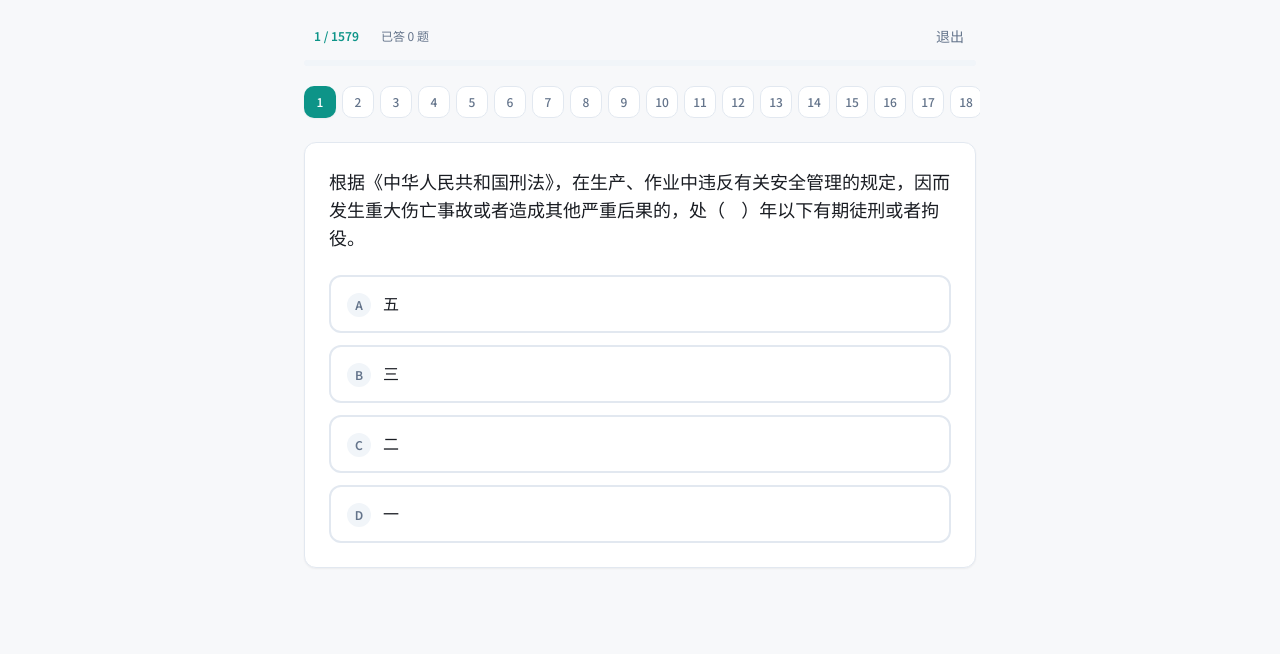
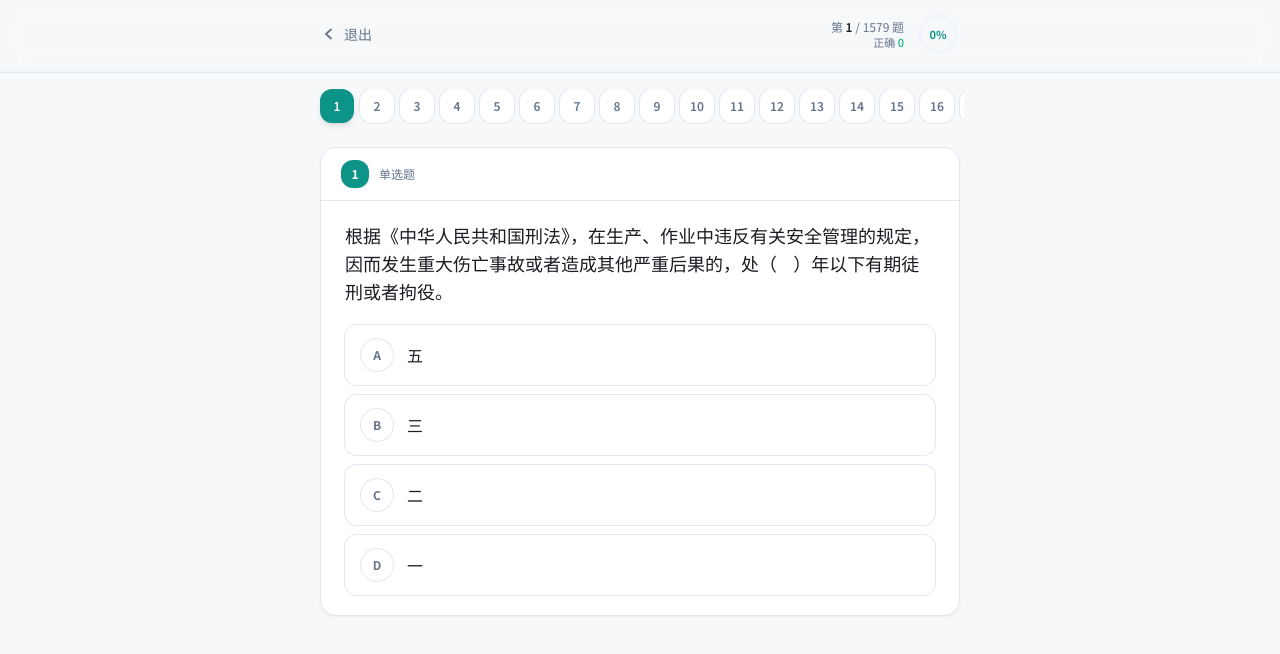
Before and after one commit to with-wheat/productionManagement, a Next.js app: page /quiz in a window 1280 px wide. Shown: the top 654 px of the page. Built offline with nearby package versions, Linux system fonts and the light colour scheme.

Commit message:
feat: enhance quiz page feedback and layout
Improved visual feedback for correct/incorrect answers and optimized layout.

Co-authored-by: 吕小布 <67179371+with-wheat@users.noreply.github.com>

```diff
--- a/src/app/globals.css
+++ b/src/app/globals.css
@@ -97,3 +97,22 @@ body {
 .animate-progress {
   animation: progressGrow 0.6s ease-out forwards;
 }
+
+/* Pulse animation for correct/wrong feedback */
+@keyframes pulse-success {
+  0%, 100% { box-shadow: 0 0 0 0 rgba(16, 185, 129, 0); }
+  50% { box-shadow: 0 0 0 6px rgba(16, 185, 129, 0.12); }
+}
+
+@keyframes pulse-error {
+  0%, 100% { box-shadow: 0 0 0 0 rgba(239, 68, 68, 0); }
+  50% { box-shadow: 0 0 0 6px rgba(239, 68, 68, 0.12); }
+}
+
+.animate-pulse-success {
+  animation: pulse-success 0.8s ease-out;
+}
+
+.animate-pulse-error {
+  animation: pulse-error 0.8s ease-out;
+}
--- a/src/app/quiz/page.tsx
+++ b/src/app/quiz/page.tsx
@@ -6,14 +6,91 @@ import type { Question } from '@/types/question';
 
 const OPTION_LABELS = ['A', 'B', 'C', 'D'];
 
-function ProgressBar({ current, total }: { current: number; total: number }) {
-  const percentage = total > 0 ? ((current) / total) * 100 : 0;
+/* ---- Icons ---- */
+function IconCheck({ size = 14 }: { size?: number }) {
   return (
-    <div className="w-full h-1.5 bg-muted rounded-full overflow-hidden">
+    <svg width={size} height={size} viewBox="0 0 16 16" fill="none" aria-hidden="true">
+      <path d="M3 8.5L6.5 12L13 4" stroke="currentColor" strokeWidth="2.2" strokeLinecap="round" strokeLinejoin="round" />
+    </svg>
+  );
+}
+
+function IconX({ size = 14 }: { size?: number }) {
+  return (
+    <svg width={size} height={size} viewBox="0 0 16 16" fill="none" aria-hidden="true">
+      <path d="M4 4L12 12M12 4L4 12" stroke="currentColor" strokeWidth="2.2" strokeLinecap="round" />
+    </svg>
+  );
+}
+
+function IconArrowRight() {
+  return (
+    <svg width="18" height="18" viewBox="0 0 18 18" fill="none" aria-hidden="true">
+      <path d="M7 4.5L12 9L7 13.5" stroke="currentColor" strokeWidth="2" strokeLinecap="round" strokeLinejoin="round" />
+    </svg>
+  );
+}
+
+/* ---- Progress Ring ---- */
+function ProgressRing({ current, total }: { current: number; total: number }) {
+  const percentage = total > 0 ? (current / total) * 100 : 0;
+  const r = 18;
+  const circumference = 2 * Math.PI * r;
+  const offset = circumference - (percentage / 100) * circumference;
+
+  return (
+    <div className="relative flex items-center justify-center w-11 h-11">
+      <svg width="44" height="44" viewBox="0 0 44 44" className="-rotate-90">
+        <circle cx="22" cy="22" r={r} stroke="var(--muted)" strokeWidth="4" fill="none" />
+        <circle
+          cx="22" cy="22" r={r}
+          stroke="var(--primary)" strokeWidth="4" fill="none"
+          strokeLinecap="round"
+          strokeDasharray={circumference}
+          strokeDashoffset={offset}
+          className="transition-all duration-500 ease-out"
+        />
+      </svg>
+      <span className="absolute text-[11px] font-bold text-primary">
+        {Math.round(percentage)}%
+      </span>
+    </div>
+  );
+}
+
+/* ---- Answer Feedback Banner ---- */
+function AnswerFeedback({
+  correct,
+  correctAnswer,
+}: {
+  correct: boolean;
+  correctAnswer: string;
+}) {
+  return (
     <div
-        className="h-full bg-primary rounded-full transition-all duration-500 ease-out"
-        style={{ width: `${percentage}%` }}
-      />
+      className={`rounded-xl px-4 py-3.5 flex items-start gap-3 animate-slide-up ${
+        correct
+          ? 'bg-success/10 border-2 border-success/30'
+          : 'bg-destructive/10 border-2 border-destructive/30'
+      }`}
+    >
+      <div
+        className={`mt-0.5 w-7 h-7 rounded-full flex items-center justify-center shrink-0 ${
+          correct ? 'bg-success text-success-foreground' : 'bg-destructive text-destructive-foreground'
+        }`}
+      >
+        {correct ? <IconCheck size={16} /> : <IconX size={16} />}
+      </div>
+      <div className="flex-1 min-w-0">
+        <p className={`font-semibold text-sm ${correct ? 'text-success' : 'text-destructive'}`}>
+          {correct ? '回答正确' : '回答错误'}
+        </p>
+        {!correct && (
+          <p className="text-sm text-muted-foreground mt-0.5">
+            正确答案是 <span className="font-bold text-success">{correctAnswer}</span>
+          </p>
+        )}
+      </div>
     </div>
   );
 }
@@ -61,6 +138,7 @@ export default function QuizPage() {
   const isLast = index === list.length - 1;
   const hasAnswered = current && current.id in answered;
   const answeredCount = Object.keys(answered).length;
+  const correctCount = Object.values(answered).filter((a) => a.correct).length;
 
   useEffect(() => {
     if (!current) return;
@@ -68,10 +146,19 @@ export default function QuizPage() {
     setSelected(info?.selected ?? null);
   }, [current, answered]);
 
+  const getCorrectLabel = () => {
+    const raw = current?.answer?.toUpperCase()?.trim() ?? '';
+    // If answer is like "A", "B" etc., return it directly
+    if (OPTION_LABELS.includes(raw.slice(0, 1))) return raw.slice(0, 1);
+    return raw;
+  };
+
   const handleSelect = (optionLabel: string) => {
     if (hasAnswered) return;
     setSelected(optionLabel);
-    const correct = optionLabel.toUpperCase() === (current.answer?.toUpperCase()?.slice(0, 1) ?? '');
+    const correct =
+      optionLabel.toUpperCase() ===
+      (current.answer?.toUpperCase()?.slice(0, 1) ?? '');
     setAnswered((prev) => ({
       ...prev,
       [current.id]: { selected: optionLabel, correct },
@@ -81,14 +168,12 @@ export default function QuizPage() {
   const handleNext = () => {
     if (!hasAnswered) return;
     if (isLast) {
-      const wrongIds = list.filter(
-        (q) => answered[q.id] && !answered[q.id].correct
-      ).map((q) => q.id);
-      const correctCount = list.filter(
-        (q) => answered[q.id]?.correct
-      ).length;
+      const wrongIds = list
+        .filter((q) => answered[q.id] && !answered[q.id].correct)
+        .map((q) => q.id);
+      const correctTotal = list.filter((q) => answered[q.id]?.correct).length;
       router.push(
-        `/result?total=${list.length}&correct=${correctCount}&wrong=${wrongIds.join(',')}`
+        `/result?total=${list.length}&correct=${correctTotal}&wrong=${wrongIds.join(',')}`
       );
       return;
     }
@@ -96,27 +181,29 @@ export default function QuizPage() {
     setSelected(null);
   };
 
+  /* ----------- Loading ----------- */
   if (loading) {
     return (
       <main className="min-h-screen flex items-center justify-center px-4 py-6">
         <div className="flex flex-col items-center gap-3">
           <div className="w-8 h-8 border-2 border-primary border-t-transparent rounded-full animate-spin" />
-          <p className="text-muted-foreground text-sm sm:text-base">加载题目中...</p>
+          <p className="text-muted-foreground text-sm">加载题目中...</p>
         </div>
       </main>
     );
   }
 
+  /* ----------- Error ----------- */
   if (error || !list.length) {
     return (
       <main className="min-h-screen flex flex-col items-center justify-center px-4 py-6 gap-4">
         <div className="w-16 h-16 rounded-full bg-destructive/10 flex items-center justify-center">
           <svg width="24" height="24" viewBox="0 0 24 24" fill="none" aria-hidden="true">
-            <circle cx="12" cy="12" r="10" stroke="var(--destructive)" strokeWidth="2"/>
-            <path d="M12 8v4M12 16h.01" stroke="var(--destructive)" strokeWidth="2" strokeLinecap="round"/>
+            <circle cx="12" cy="12" r="10" stroke="var(--destructive)" strokeWidth="2" />
+            <path d="M12 8v4M12 16h.01" stroke="var(--destructive)" strokeWidth="2" strokeLinecap="round" />
           </svg>
         </div>
-        <p className="text-destructive text-sm sm:text-base text-center">{error || '暂无题目'}</p>
+        <p className="text-destructive text-sm text-center">{error || '暂无题目'}</p>
         <button
           type="button"
           onClick={() => router.push('/')}
@@ -128,31 +215,49 @@ export default function QuizPage() {
     );
   }
 
+  /* ----------- Main Quiz ----------- */
   return (
-    <main className="min-h-screen px-4 py-4 pb-28 sm:p-6 sm:pb-24">
-      <div className="max-w-2xl mx-auto">
-        {/* Header */}
-        <div className="mb-4 sm:mb-5">
-          <div className="flex justify-between items-center mb-3">
-            <div className="flex items-center gap-3">
-              <span className="inline-flex items-center justify-center rounded-md bg-primary/10 px-2.5 py-1 text-xs font-semibold text-primary">
-                {index + 1} / {list.length}
-              </span>
-              <span className="text-xs text-muted-foreground">
-                已答 {answeredCount} 题
-              </span>
-            </div>
+    <main className="min-h-screen bg-background">
+      {/* Top bar */}
+      <header className="sticky top-0 z-20 bg-card/90 backdrop-blur-md border-b border-border">
+        <div className="max-w-2xl mx-auto px-4 py-3 flex items-center justify-between">
           <button
             onClick={() => router.push('/')}
-              className="py-2 -my-2 px-3 text-sm text-muted-foreground hover:text-foreground active:text-foreground transition-smooth touch-manipulation rounded-md"
+            className="flex items-center gap-1.5 text-sm text-muted-foreground hover:text-foreground transition-smooth touch-manipulation rounded-md py-1 -ml-1 px-1"
           >
+            <svg width="18" height="18" viewBox="0 0 18 18" fill="none" aria-hidden="true">
+              <path d="M11 4.5L6 9L11 13.5" stroke="currentColor" strokeWidth="1.8" strokeLinecap="round" strokeLinejoin="round" />
+            </svg>
             退出
           </button>
+
+          <div className="flex items-center gap-3">
+            <div className="text-right">
+              <p className="text-xs text-muted-foreground leading-tight">
+                第 <span className="font-semibold text-foreground">{index + 1}</span> / {list.length} 题
+              </p>
+              <p className="text-[11px] text-muted-foreground leading-tight mt-0.5">
+                正确 <span className="text-success font-medium">{correctCount}</span>
+                {answeredCount - correctCount > 0 && (
+                  <> &middot; 错误 <span className="text-destructive font-medium">{answeredCount - correctCount}</span></>
+                )}
+              </p>
             </div>
-          <ProgressBar current={answeredCount} total={list.length} />
+            <ProgressRing current={answeredCount} total={list.length} />
+          </div>
         </div>
 
-        {/* Question Number Navigation */}
+        {/* Full-width progress bar */}
+        <div className="h-1 bg-muted">
+          <div
+            className="h-full bg-primary transition-all duration-500 ease-out"
+            style={{ width: `${list.length > 0 ? (answeredCount / list.length) * 100 : 0}%` }}
+          />
+        </div>
+      </header>
+
+      <div className="max-w-2xl mx-auto px-4 pt-4 pb-32">
+        {/* Question number navigation */}
         <div className="mb-4">
           <div className="flex gap-1.5 overflow-x-auto pb-2 -mx-1 px-1 quiz-nav-scroll">
             {list.map((q, i) => {
@@ -165,36 +270,55 @@ export default function QuizPage() {
                   key={q.id}
                   type="button"
                   onClick={() => setIndex(i)}
-                  className={`flex items-center justify-center rounded-md min-w-[32px] h-8 text-xs font-medium shrink-0 touch-manipulation transition-smooth active:scale-95 ${
+                  className={`flex items-center justify-center rounded-lg min-w-[34px] h-[34px] text-xs font-semibold shrink-0 touch-manipulation transition-smooth active:scale-95 ${
                     isCurrent
-                      ? 'bg-primary text-primary-foreground shadow-sm'
+                      ? 'bg-primary text-primary-foreground shadow-md shadow-primary/25'
                       : isDone
                         ? isCorrect
-                          ? 'bg-success/15 text-success border border-success/30'
-                          : 'bg-destructive/10 text-destructive border border-destructive/30'
-                        : 'bg-card text-muted-foreground border border-border hover:border-primary/30'
+                          ? 'bg-success/15 text-success ring-1 ring-success/30'
+                          : 'bg-destructive/15 text-destructive ring-1 ring-destructive/30'
+                        : 'bg-card text-muted-foreground ring-1 ring-border hover:ring-primary/40'
                   }`}
                 >
-                  {i + 1}
+                  {isDone && !isCurrent ? (
+                    isCorrect ? <IconCheck size={13} /> : <IconX size={13} />
+                  ) : (
+                    i + 1
+                  )}
                 </button>
               );
             })}
           </div>
         </div>
 
-        {/* Question Card */}
-        <div className="bg-card rounded-xl shadow-sm border border-border p-5 sm:p-6 mb-6 animate-fade-in">
-          <h2 className="text-base sm:text-lg font-medium text-card-foreground mb-5 sm:mb-6 whitespace-pre-wrap leading-relaxed">
+        {/* Question card */}
+        <div className="bg-card rounded-2xl shadow-sm border border-border overflow-hidden animate-fade-in">
+          {/* Question header with number badge */}
+          <div className="bg-primary/5 border-b border-primary/10 px-5 py-3 flex items-center gap-2.5">
+            <span className="inline-flex items-center justify-center w-7 h-7 rounded-lg bg-primary text-primary-foreground text-xs font-bold shadow-sm">
+              {index + 1}
+            </span>
+            <span className="text-xs text-muted-foreground font-medium">
+              {current.options.length === 2 ? '判断题' : '单选题'}
+            </span>
+          </div>
+
+          {/* Question body */}
+          <div className="px-5 py-5 sm:px-6">
+            <h2 className="text-base sm:text-lg font-medium text-card-foreground whitespace-pre-wrap leading-relaxed mb-5">
               {current.title}
             </h2>
-          <div className="space-y-2.5 sm:space-y-3">
+
+            {/* Options */}
+            <div className="flex flex-col gap-2.5">
               {current.options.map((opt, i) => {
                 const label = OPTION_LABELS[i] ?? String(i + 1);
                 const isChosen = selected === label;
-              const correct = current.answer?.toUpperCase()?.slice(0, 1) === label;
+                const correctLabel = getCorrectLabel();
+                const isCorrectOption = correctLabel === label;
                 const showResult = hasAnswered;
-              const isWrong = showResult && isChosen && !correct;
-              const isRight = showResult && correct;
+                const isWrong = showResult && isChosen && !isCorrectOption;
+                const isRight = showResult && isCorrectOption;
 
                 return (
                   <button
@@ -202,84 +326,121 @@ export default function QuizPage() {
                     type="button"
                     disabled={hasAnswered}
                     onClick={() => handleSelect(label)}
-                  className={`w-full text-left rounded-lg border-2 px-4 py-3.5 min-h-[48px] sm:min-h-0 transition-smooth touch-manipulation active:scale-[0.99] flex items-start gap-3 ${
+                    className={`group w-full text-left rounded-xl px-4 py-3.5 min-h-[52px] transition-all duration-200 touch-manipulation active:scale-[0.99] flex items-center gap-3.5 relative ${
                       showResult
                         ? isRight
-                        ? 'border-success bg-success/5 text-foreground'
+                          ? 'bg-success/10 ring-2 ring-success shadow-[0_0_0_1px_rgba(16,185,129,0.1)]'
                           : isWrong
-                          ? 'border-destructive bg-destructive/5 text-foreground'
-                          : 'border-border bg-muted/50 text-muted-foreground'
+                            ? 'bg-destructive/10 ring-2 ring-destructive shadow-[0_0_0_1px_rgba(239,68,68,0.1)]'
+                            : 'bg-muted/40 ring-1 ring-border/60 opacity-60'
                         : isChosen
-                        ? 'border-primary bg-primary/5 text-foreground'
-                        : 'border-border hover:border-primary/40 hover:bg-primary/5 active:bg-primary/10'
+                          ? 'bg-primary/8 ring-2 ring-primary shadow-sm'
+                          : 'bg-muted/30 ring-1 ring-border hover:ring-primary/50 hover:bg-primary/5 active:bg-primary/8'
                     }`}
                   >
-                  <span className={`inline-flex items-center justify-center w-6 h-6 rounded-full text-xs font-semibold shrink-0 mt-0.5 ${
+                    {/* Option label circle */}
+                    <span
+                      className={`inline-flex items-center justify-center w-8 h-8 rounded-full text-xs font-bold shrink-0 transition-all duration-200 ${
                         showResult
                           ? isRight
-                        ? 'bg-success text-success-foreground'
+                            ? 'bg-success text-success-foreground scale-110'
                             : isWrong
-                          ? 'bg-destructive text-destructive-foreground'
+                              ? 'bg-destructive text-destructive-foreground scale-110'
                               : 'bg-muted text-muted-foreground'
                           : isChosen
-                        ? 'bg-primary text-primary-foreground'
-                        : 'bg-muted text-muted-foreground'
-                  }`}>
+                            ? 'bg-primary text-primary-foreground scale-105'
+                            : 'bg-card text-muted-foreground ring-1 ring-border group-hover:ring-primary/40 group-hover:text-primary'
+                      }`}
+                    >
                       {showResult && isRight ? (
-                      <svg width="12" height="12" viewBox="0 0 12 12" fill="none" aria-hidden="true">
-                        <path d="M2.5 6L5 8.5L9.5 3.5" stroke="currentColor" strokeWidth="2" strokeLinecap="round" strokeLinejoin="round"/>
-                      </svg>
+                        <IconCheck size={16} />
                       ) : showResult && isWrong ? (
-                      <svg width="12" height="12" viewBox="0 0 12 12" fill="none" aria-hidden="true">
-                        <path d="M3 3L9 9M9 3L3 9" stroke="currentColor" strokeWidth="2" strokeLinecap="round"/>
-                      </svg>
+                        <IconX size={16} />
                       ) : (
                         label
                       )}
                     </span>
-                  <span className="text-[15px] sm:text-base leading-relaxed">{opt}</span>
+
+                    {/* Option text */}
+                    <span
+                      className={`text-[15px] sm:text-base leading-relaxed flex-1 ${
+                        showResult
+                          ? isRight
+                            ? 'text-foreground font-medium'
+                            : isWrong
+                              ? 'text-foreground line-through decoration-destructive/40'
+                              : 'text-muted-foreground'
+                          : isChosen
+                            ? 'text-foreground font-medium'
+                            : 'text-foreground/80'
+                      }`}
+                    >
+                      {opt}
+                    </span>
+
+                    {/* Right-side status tag for answered state */}
+                    {showResult && isRight && (
+                      <span className="text-[11px] font-bold text-success bg-success/15 rounded-md px-2 py-0.5 shrink-0">
+                        正确
+                      </span>
+                    )}
+                    {showResult && isWrong && (
+                      <span className="text-[11px] font-bold text-destructive bg-destructive/15 rounded-md px-2 py-0.5 shrink-0">
+                        你的答案
+                      </span>
+                    )}
                   </button>
                 );
               })}
             </div>
-        </div>
 
-        {/* Bottom Action Bar */}
+            {/* Feedback banner after answering */}
             {hasAnswered && (
-          <div
-            className="fixed bottom-0 left-0 right-0 p-4 bg-card/95 backdrop-blur-md border-t border-border shadow-[0_-4px_16px_rgba(0,0,0,0.05)] animate-slide-up"
-            style={{ paddingBottom: 'max(1rem, env(safe-area-inset-bottom))' }}
-          >
-            <div className="max-w-2xl mx-auto flex justify-between items-center gap-3">
-              <div className="flex items-center gap-2">
-                {answered[current.id]?.correct ? (
-                  <div className="flex items-center gap-2 text-success">
-                    <svg width="20" height="20" viewBox="0 0 20 20" fill="none" aria-hidden="true">
-                      <circle cx="10" cy="10" r="8" fill="currentColor" fillOpacity="0.15"/>
-                      <path d="M6.5 10L9 12.5L13.5 7.5" stroke="currentColor" strokeWidth="2" strokeLinecap="round" strokeLinejoin="round"/>
-                    </svg>
-                    <span className="font-medium text-sm sm:text-base">回答正确</span>
-                  </div>
-                ) : (
-                  <div className="flex items-center gap-2 text-destructive">
-                    <svg width="20" height="20" viewBox="0 0 20 20" fill="none" aria-hidden="true">
-                      <circle cx="10" cy="10" r="8" fill="currentColor" fillOpacity="0.15"/>
-                      <path d="M7 7L13 13M13 7L7 13" stroke="currentColor" strokeWidth="2" strokeLinecap="round"/>
-                    </svg>
-                    <span className="font-medium text-sm sm:text-base">回答错误</span>
+              <div className="mt-4">
+                <AnswerFeedback
+                  correct={answered[current.id].correct}
+                  correctAnswer={getCorrectLabel()}
+                />
               </div>
             )}
           </div>
+        </div>
+      </div>
+
+      {/* Bottom action bar */}
+      {hasAnswered && (
+        <div
+          className="fixed bottom-0 left-0 right-0 z-30 bg-card/95 backdrop-blur-md border-t border-border shadow-[0_-2px_20px_rgba(0,0,0,0.06)] animate-slide-up"
+          style={{ paddingBottom: 'max(0.75rem, env(safe-area-inset-bottom))' }}
+        >
+          <div className="max-w-2xl mx-auto px-4 py-3 flex justify-between items-center gap-4">
+            {/* Left: Stats */}
+            <div className="flex items-center gap-4 text-sm">
+              <div className="flex items-center gap-1.5">
+                <span className="w-2.5 h-2.5 rounded-full bg-success" />
+                <span className="text-muted-foreground">
+                  <span className="font-semibold text-success">{correctCount}</span> 对
+                </span>
+              </div>
+              <div className="flex items-center gap-1.5">
+                <span className="w-2.5 h-2.5 rounded-full bg-destructive" />
+                <span className="text-muted-foreground">
+                  <span className="font-semibold text-destructive">{answeredCount - correctCount}</span> 错
+                </span>
+              </div>
+            </div>
+
+            {/* Right: Next button */}
             <button
               onClick={handleNext}
-                className="shrink-0 rounded-lg bg-primary px-6 py-3 min-h-[44px] font-semibold text-primary-foreground active:bg-primary-hover touch-manipulation active:scale-[0.98] transition-smooth shadow-sm"
+              className="shrink-0 flex items-center gap-1.5 rounded-xl bg-primary px-5 py-2.5 min-h-[44px] font-semibold text-primary-foreground active:bg-primary-hover touch-manipulation active:scale-[0.98] transition-smooth shadow-md shadow-primary/20"
             >
               {isLast ? '查看结果' : '下一题'}
+              <IconArrowRight />
             </button>
           </div>
         </div>
       )}
-      </div>
     </main>
   );
 }
```
Lines whose indentation alone changed are shown as unchanged.
